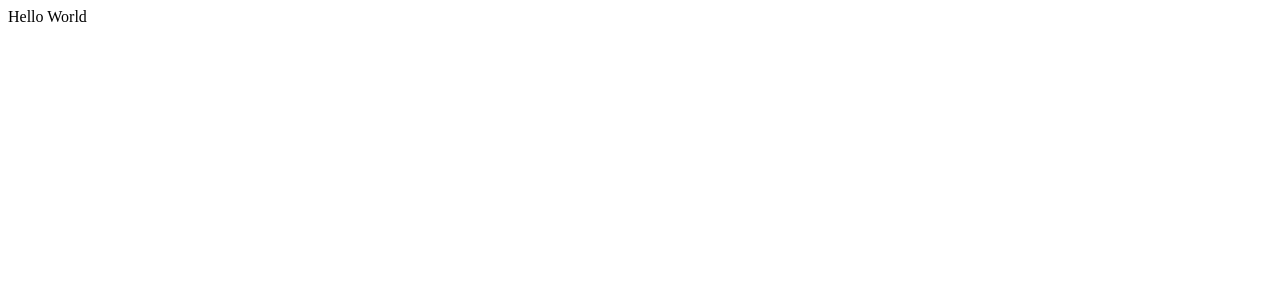
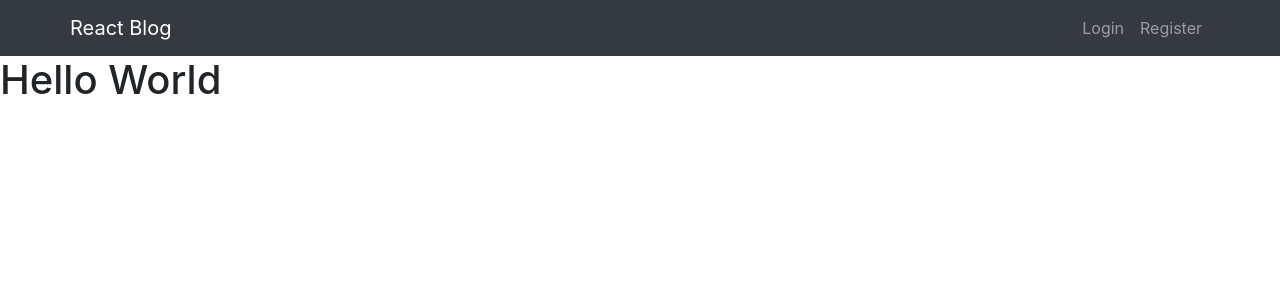
Before and after one commit to phogtr/react-blog, a React (Create React App) app in the folder client/: page / in a window 1280 px wide. Shown: the top 300 px of the page. Built offline with nearby package versions, Linux system fonts and the light colour scheme.

Commit message:
init navbar

```diff
--- a/client/package.json
+++ b/client/package.json
@@ -6,7 +6,9 @@
     "@testing-library/jest-dom": "^5.14.1",
     "@testing-library/react": "^11.2.7",
     "@testing-library/user-event": "^12.8.3",
+    "bootstrap": "^4.6.0",
     "react": "^17.0.2",
+    "react-bootstrap": "^1.6.1",
     "react-dom": "^17.0.2",
     "react-scripts": "4.0.3",
     "web-vitals": "^1.1.2"
@@ -39,6 +41,7 @@
     "@types/node": "^15.12.4",
     "@types/react": "^17.0.11",
     "@types/react-dom": "^17.0.8",
+    "sass": "^1.35.1",
     "typescript": "^4.3.4"
   }
 }
--- a/client/src/App.tsx
+++ b/client/src/App.tsx
@@ -1,5 +1,13 @@
+import { NavBar } from "./components/NavBar";
+import "bootstrap/dist/css/bootstrap.min.css";
+
 function App() {
-  return <div>Hello World</div>;
+  return (
+    <>
+      <NavBar />
+      <h1>Hello World</h1>
+    </>
+  );
 }
 
 export default App;
--- /dev/null
+++ b/client/src/components/NavBar.tsx
@@ -0,0 +1,21 @@
+import React from "react";
+import { Nav, Navbar, Container } from "react-bootstrap";
+
+interface NavBarProps {}
+
+export const NavBar: React.FC<NavBarProps> = () => {
+  return (
+    <Navbar bg="dark" variant="dark">
+      <Container>
+        <Navbar.Brand href="/">React Blog</Navbar.Brand>
+        <Navbar.Toggle />
+        <Navbar.Collapse className="justify-content-end">
+          <Nav>
+            <Nav.Link href="/">Login</Nav.Link>
+            <Nav.Link href="/">Register</Nav.Link>
+          </Nav>
+        </Navbar.Collapse>
+      </Container>
+    </Navbar>
+  );
+};
```
Also changed, not shown: client/public/index.html (+4 -26 lines), 1 other file (tests, documents, lock files or other folders).
